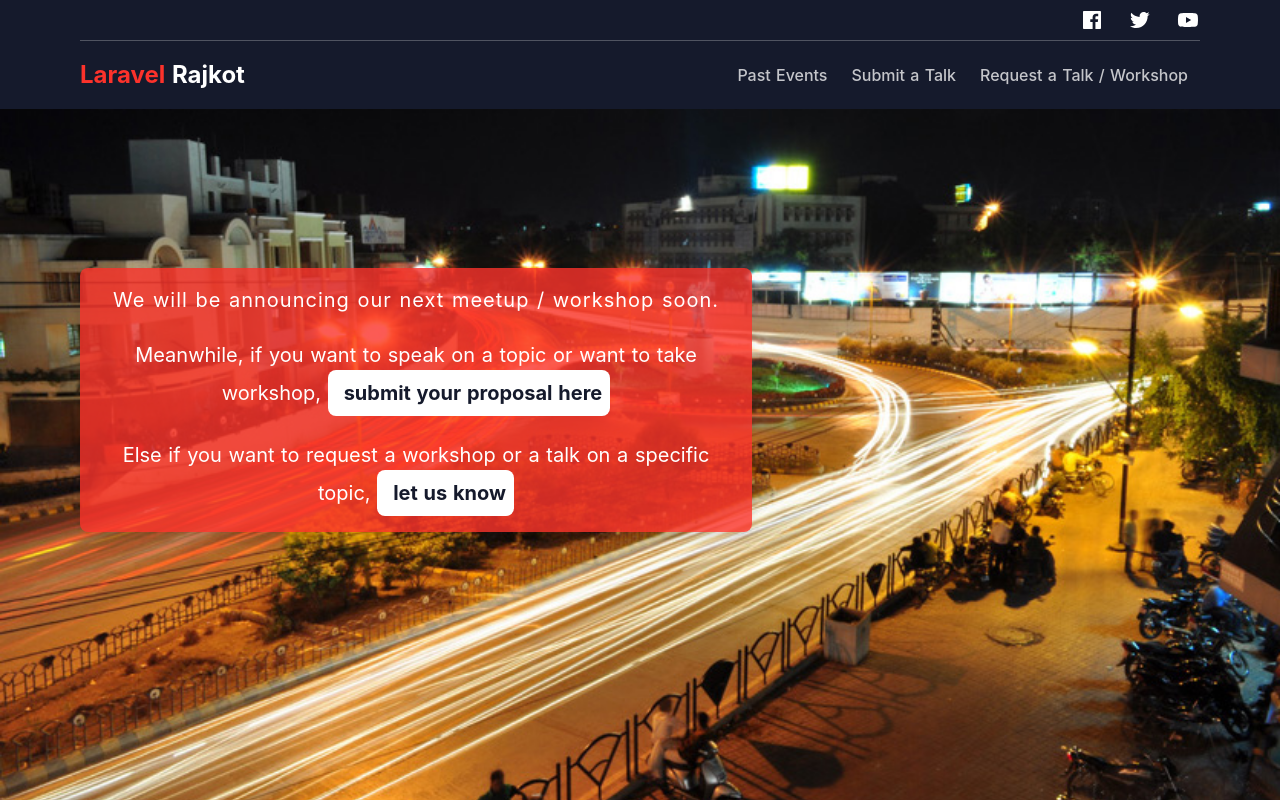
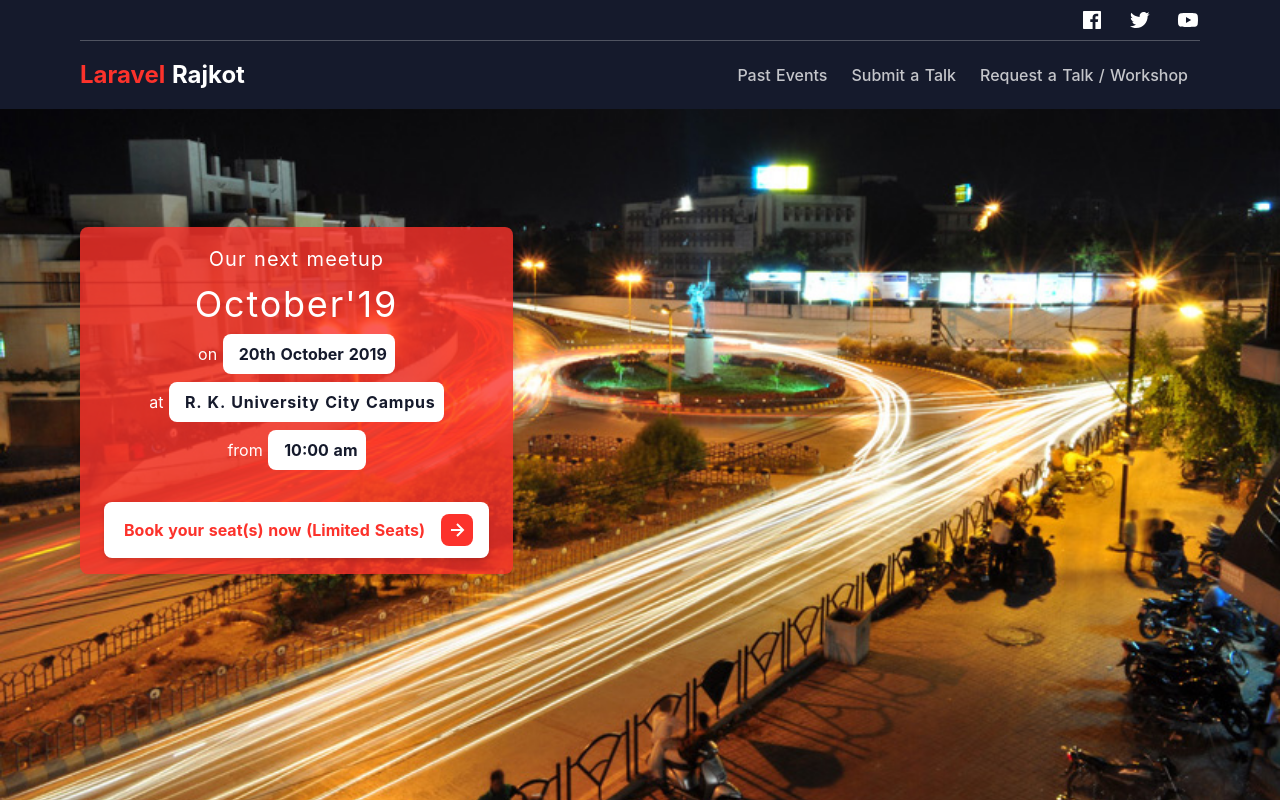
Before and after one commit to laravelrajkot/site, a Nuxt app: page / in a window 1280 px wide. Built offline with nearby package versions, Linux system fonts and the light colour scheme.

Commit message:
Date and Venue changed for next meetup

```diff
--- a/pages/index.vue
+++ b/pages/index.vue
@@ -70,29 +70,29 @@
   </header>
   <section class="relative bg-blue-700 px-4 lg:px-20 overflow-hidden h-screen flex items-center content-center">
       <div class="bg-cover absolute top-0 left-0 z-0 w-full h-full" style="background-image: url('images/cover-bg.jpg')"></div>
-      <!-- <div class="flex items-center content-center">
+      <div class="flex items-center content-center">
         <div class="relative z-10 md:max-w-2xl px-6 py-4 rounded-lg text-center shadow-lg" style="background-color: rgba(252, 50, 43, .8)">
-          <h4 class="font-normal text-white text-xl leading-relaxed tracking-wider">Our next workshop</h4>
+          <h4 class="font-normal text-white text-xl leading-relaxed tracking-wider">Our next meetup</h4>
 
-          <span class="text-white text-3xl lg:text-4xl leading-relaxed tracking-wider">Docker from Scratch
+          <span class="text-white text-3xl lg:text-4xl leading-relaxed tracking-wider">October'19
           </span>
-          <h4 class="font-normal text-white text-base lg:text-xl mt-6 mb-4"> <a href="https://twitter.com/deltasquare4" target="_blank" class="underline">Rakshit</a> will show you the tips and tricks to dockerize your application, <span class="text-2xl">the correct way.</span> </h4>
-
-          <span class="font-normal text-white text-sm lg:text-base mt-8 tracking-none"> on <span class="inline-block bg-white pl-4 pr-2 py-2 text-headerdark rounded-lg font-bold"> 11th August 2019 </span>
+         <!--  <h4 class="font-normal text-white text-base lg:text-xl mt-6 mb-4"> <a href="https://twitter.com/deltasquare4" target="_blank" class="underline">Rakshit</a> will show you the tips and tricks to dockerize your application, <span class="text-2xl">the correct way.</span> </h4> -->
+         <br/>
+          <span class="font-normal text-white text-sm lg:text-base mt-8 tracking-none"> on <span class="inline-block bg-white pl-4 pr-2 py-2 text-headerdark rounded-lg font-bold"> 20th October 2019 </span>
           <br/>
           at
           <span class="inline-block bg-white pl-4 pr-2 py-2 mt-2 text-headerdark rounded-lg font-bold">
-           <a href="https://www.google.com/maps/place/Improwised+Technologies+Private+Limited./@22.2856467,70.7560754,15z/data=!4m5!3m4!1s0x0:0x23edc234940c18b2!8m2!3d22.2856467!4d70.7560754" target="_blank" class="tracking-wider">Improwised Technologies Private Limited
+           <a href="https://www.google.com/maps?ll=22.262051,70.752845&z=13&t=m&hl=en-US&gl=US&mapclient=embed&cid=10308873938467859809" target="_blank" class="tracking-wider">R. K. University City Campus
            </a>
          </span>
           <br/>
           from <span class="inline-block bg-white pl-4 pr-2 py-2 mt-2 text-headerdark rounded-lg font-bold">10:00 am</span>
           </span>
           <br/>
-          <a href="https://allevents.in/rajkot/docker-from-scratch/80001055575168"
+          <a href="https://allevents.in/rajkot/laravel-rajkot-meetup-october-2019/80002416250362"
             class="inline-block bg-white hover:bg-white text-laracolor pl-4 pr-2 py-2 lg:py-3 lg:pl-5 lg:pr-4 font-bold rounded-lg mt-8 shadow-md hover:shadow-lg" target="_blank">
             <div class="flex items-center">
-              <span>Book Your Spot Now (Limited Seats)</span>
+              <span>Book your seat(s) now (Limited Seats)</span>
               <div class="w-8 h-8 bg-laracolor text-white text-center rounded-lg p-1 ml-4">
                 <svg xmlns="http://www.w3.org/2000/svg" class="w-6 h-6 fill-current" viewBox="0 0 24 24">
                   <path
@@ -102,8 +102,8 @@
             </div>
           </a>
         </div>
-      </div>  -->
-      <div class="flex items-center content-center">
+      </div>
+      <!-- <div class="flex items-center content-center">
         <div class="relative z-10 md:max-w-2xl px-6 py-4 rounded-lg text-center shadow-lg" style="background-color: rgba(252, 50, 43, .8)">
           <h4 class="font-normal text-white text-xl leading-relaxed tracking-wider">We will be announcing our next meetup / workshop soon.</h4>
 
@@ -114,7 +114,7 @@
           <span class="font-normal text-white text-base lg:text-xl mt-6 mb-4">Else if you want to request a workshop or a talk on a specific topic, <a href="https://forms.gle/R1P5nUsSZVWVThwx7" target="_blank"> <span class="inline-block bg-white pl-4 pr-2 py-2 text-headerdark rounded-lg font-bold">let us know</span></a></span>
           <br/>
         </div>
-      </div>
+      </div>  -->
   </section>
    <section class="relative flex flex-col lg:flex-row">
     <!-- <div class="w-full lg:w-3/4 flex flex-wrap bg-headerdark text-white py-20 px-4 lg:px-20 lg:flex-row ">
```
